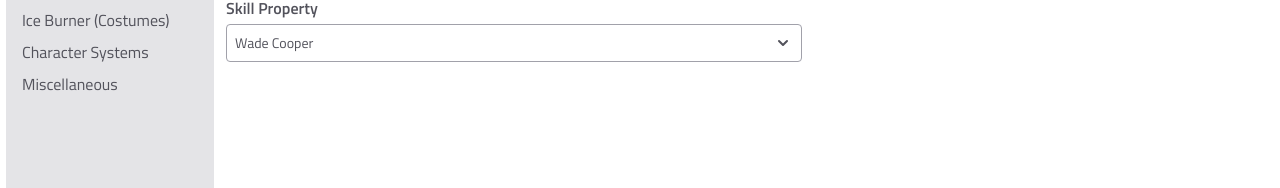
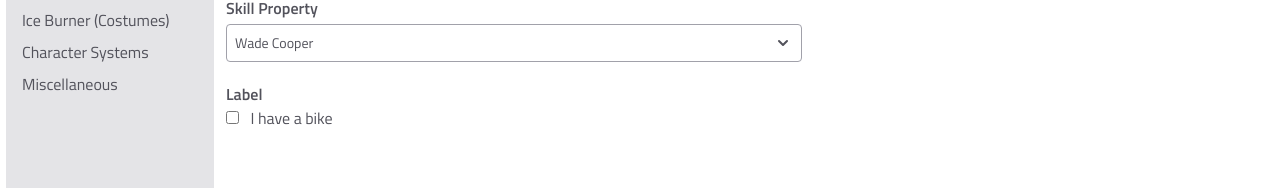
Before and after one commit to kukuhBaiquni/elfun, a Next.js app: page /contribution/skills in a window 1280 px wide. Shown: the part 332-520 px from the top of the page. Built offline with nearby package versions, Linux system fonts and the light colour scheme.

Commit message:
add checkbox

```diff
--- /dev/null
+++ b/src/components/forms/checkbox/index.jsx
@@ -0,0 +1,17 @@
+import PropTypes from 'prop-types'
+
+export default function Checkbox(props) {
+  const { name = 'name', label = 'Label' } = props
+  return (
+    <div className='py-2 text-general font-titillium'>
+      <label className='font-semibold block' htmlFor={name}>{label}</label>
+      <input id='vehicle1' name='vehicle1' type='checkbox' value='Bike' />
+      <label className='ml-2' htmlFor='vehicle1'> I have a bike</label>
+    </div>
+  )
+}
+
+Checkbox.propTypes = {
+  name: PropTypes.string,
+  label: PropTypes.string,
+}
--- a/src/pages/contribution/skills/index.jsx
+++ b/src/pages/contribution/skills/index.jsx
@@ -2,6 +2,7 @@ import Layout from 'layouts'
 import Head from 'next/head'
 import InputText from 'components/forms/input-text'
 import Select from 'components/forms/select'
+import Checkbox from 'components/forms/checkbox'
 
 export default function Skills() {
   return (
@@ -16,6 +17,7 @@ export default function Skills() {
           <InputText label='Add Skill Property' />
           <InputText />
           <Select />
+          <Checkbox />
         </section>
       </main>
     </div>
```
